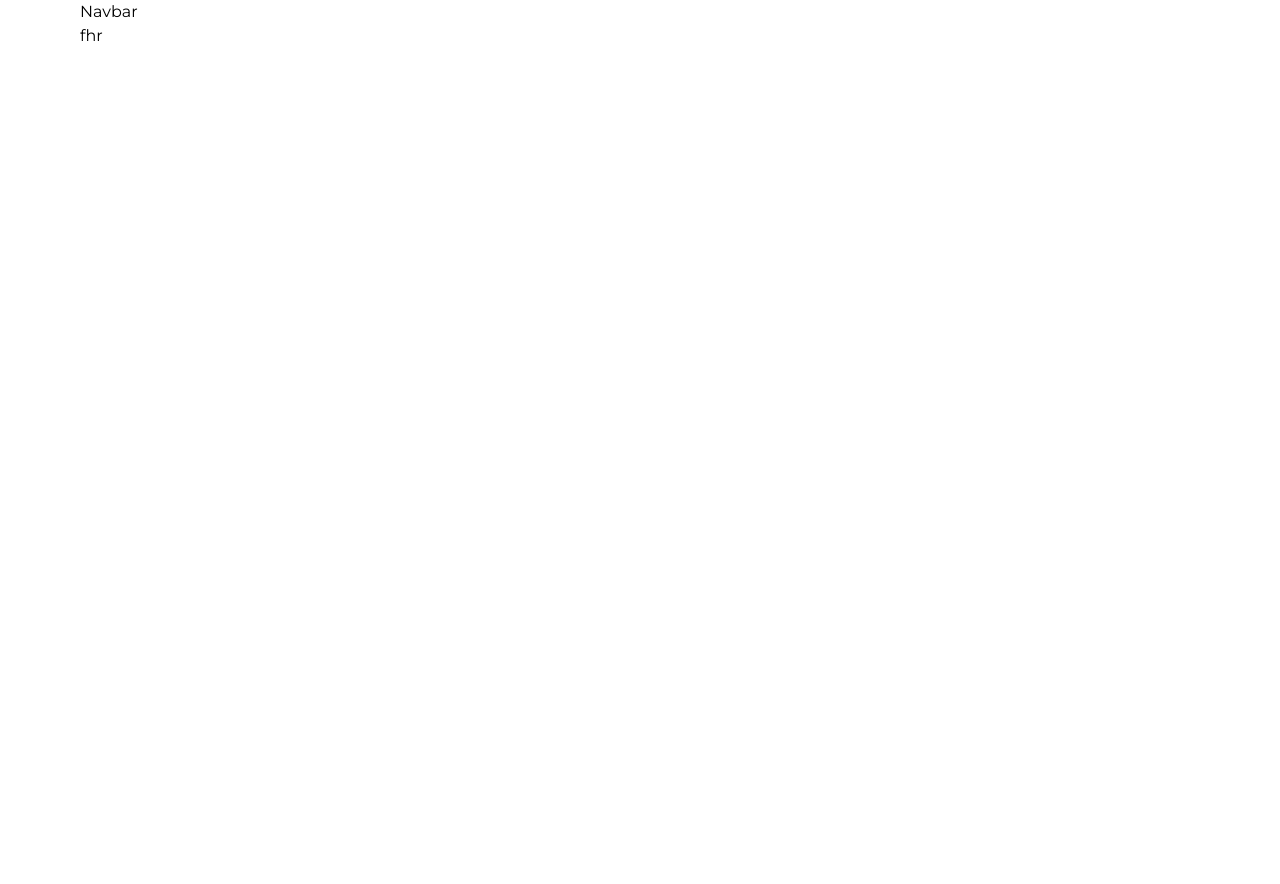
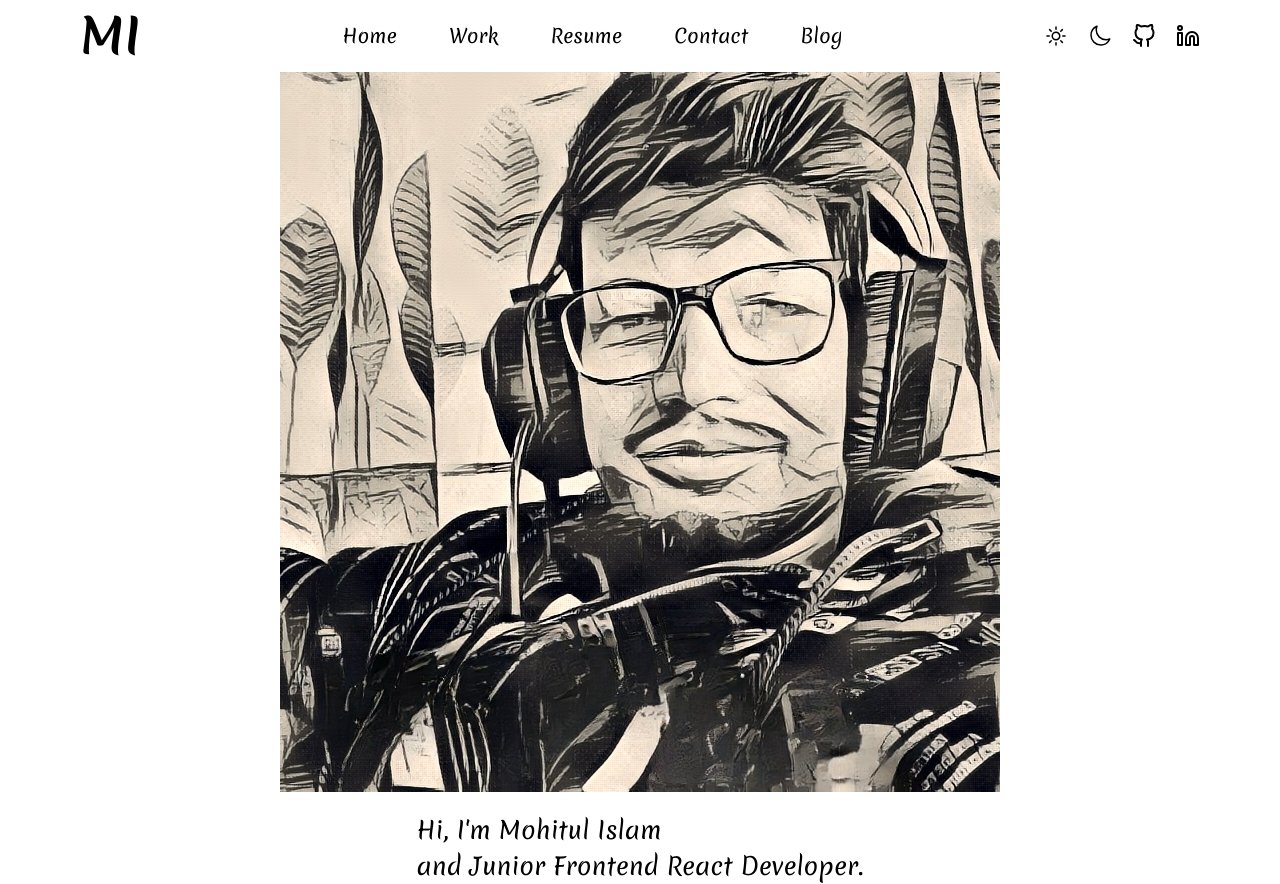
Before and after one commit to mohit838/Mohitul-Islam-Frontend, a Next.js app in the folder client/: page / in a window 1280 px wide. Before the commit the page ends 800 px from the top, so only its background shows below. Built offline with nearby package versions, Linux system fonts and the light colour scheme.

Commit message:
working with hero section

```diff
--- a/client/src/app/globals.css
+++ b/client/src/app/globals.css
@@ -28,3 +28,43 @@ h1 {
   font-family: var(--title-fonts);
   font-size: var(--title-font-size);
 }
+
+p {
+  font-family: var(--body-fonts);
+  font-size: var(--font-size-base);
+}
+
+ul,
+li {
+  list-style: none;
+}
+
+a {
+  text-decoration: none;
+}
+
+.menuLinks > a:hover {
+  color: var(--primary-color);
+  background: var(--secondary-color);
+}
+
+.defaultTextlinkColor > a:hover {
+  color: var(--secondary-color);
+  transition: all 0.3s ease-out;
+}
+
+/* Profile Image Responsiveness */
+.image-container {
+  width: 100%;
+
+  > div {
+    position: unset !important;
+  }
+
+  .image {
+    object-fit: contain;
+    width: 100% !important;
+    position: relative !important;
+    height: unset !important;
+  }
+}
--- a/client/src/components/Common/Layouts/Navbar.jsx
+++ b/client/src/components/Common/Layouts/Navbar.jsx
@@ -1,5 +1,127 @@
 const Navbar = () => {
-  return <div>Navbar</div>;
+  return (
+    <div className="flex items-center justify-between gap-5">
+      {/* Logo */}
+      <div>
+        <h1 className="font-merienda font-bold text-[3rem] defaultTextlinkColor">
+          <a href={`${logoImg?.link}`}>{logoImg?.logoText}</a>
+        </h1>
+      </div>
+
+      {/* Navbar */}
+      <div className="">
+        <nav>
+          <ul className="flex items-center justify-between gap-5">
+            {menuItems?.map((item) => (
+              <li key={item?.id} className="menuLinks">
+                <a
+                  href={`${item?.link}`}
+                  className="px-4 py-2 font-merienda text-[1.2rem] rounded-lg transition-all ease-out"
+                >
+                  {item?.name}
+                </a>
+              </li>
+            ))}
+          </ul>
+        </nav>
+      </div>
+
+      {/* Social Icons */}
+      <div className="">
+        <nav>
+          <ul className="flex items-center justify-between gap-5">
+            <li className="">
+              <a href="#">
+                <svg
+                  xmlns="http://www.w3.org/2000/svg"
+                  fill="none"
+                  viewBox="0 0 24 24"
+                  strokeWidth={1.5}
+                  stroke="currentColor"
+                  className="w-6 h-6"
+                >
+                  <path
+                    strokeLinecap="round"
+                    strokeLinejoin="round"
+                    d="M12 3v2.25m6.364.386l-1.591 1.591M21 12h-2.25m-.386 6.364l-1.591-1.591M12 18.75V21m-4.773-4.227l-1.591 1.591M5.25 12H3m4.227-4.773L5.636 5.636M15.75 12a3.75 3.75 0 11-7.5 0 3.75 3.75 0 017.5 0z"
+                  />
+                </svg>
+              </a>
+            </li>
+            <li className="">
+              <a href="#">
+                <svg
+                  xmlns="http://www.w3.org/2000/svg"
+                  fill="none"
+                  viewBox="0 0 24 24"
+                  strokeWidth={1.5}
+                  stroke="currentColor"
+                  className="w-6 h-6"
+                >
+                  <path
+                    strokeLinecap="round"
+                    strokeLinejoin="round"
+                    d="M21.752 15.002A9.718 9.718 0 0118 15.75c-5.385 0-9.75-4.365-9.75-9.75 0-1.33.266-2.597.748-3.752A9.753 9.753 0 003 11.25C3 16.635 7.365 21 12.75 21a9.753 9.753 0 009.002-5.998z"
+                  />
+                </svg>
+              </a>
+            </li>
+            <li className="defaultTextlinkColor">
+              <a href="#" className="">
+                <svg
+                  xmlns="http://www.w3.org/2000/svg"
+                  width="24"
+                  height="24"
+                  viewBox="0 0 24 24"
+                  fill="none"
+                  stroke="currentColor"
+                  strokeWidth="2"
+                  strokeLinecap="round"
+                  strokeLinejoin="round"
+                  className="feather feather-github"
+                >
+                  <path d="M9 19c-5 1.5-5-2.5-7-3m14 6v-3.87a3.37 3.37 0 0 0-.94-2.61c3.14-.35 6.44-1.54 6.44-7A5.44 5.44 0 0 0 20 4.77 5.07 5.07 0 0 0 19.91 1S18.73.65 16 2.48a13.38 13.38 0 0 0-7 0C6.27.65 5.09 1 5.09 1A5.07 5.07 0 0 0 5 4.77a5.44 5.44 0 0 0-1.5 3.78c0 5.42 3.3 6.61 6.44 7A3.37 3.37 0 0 0 9 18.13V22"></path>
+                </svg>
+              </a>
+            </li>
+            <li className="defaultTextlinkColor">
+              <a href="#" className="">
+                <svg
+                  xmlns="http://www.w3.org/2000/svg"
+                  width="24"
+                  height="24"
+                  viewBox="0 0 24 24"
+                  fill="none"
+                  stroke="currentColor"
+                  strokeWidth="2"
+                  strokeLinecap="round"
+                  strokeLinejoin="round"
+                  className="feather feather-linkedin"
+                >
+                  <path d="M16 8a6 6 0 0 1 6 6v7h-4v-7a2 2 0 0 0-2-2 2 2 0 0 0-2 2v7h-4v-7a6 6 0 0 1 6-6z"></path>
+                  <rect x="2" y="9" width="4" height="12"></rect>
+                  <circle cx="4" cy="4" r="2"></circle>
+                </svg>
+              </a>
+            </li>
+          </ul>
+        </nav>
+      </div>
+    </div>
+  );
 };
 
 export default Navbar;
+
+const logoImg = {
+  logoText: 'MI',
+  link: '/',
+};
+
+const menuItems = [
+  { id: 1, name: 'Home', link: '/#home' },
+  { id: 2, name: 'Work', link: '/#work' },
+  { id: 3, name: 'Resume', link: '/#resume' },
+  { id: 4, name: 'Contact', link: '/#contact' },
+  { id: 5, name: 'Blog', link: '/blog' },
+];
--- a/client/src/components/HomePage/HeroContent/HeroContent.jsx
+++ b/client/src/components/HomePage/HeroContent/HeroContent.jsx
@@ -1,11 +1,34 @@
-import Button from '@/components/Common/Buttons/Button';
+import Image from 'next/image';
 
 const HeroContent = () => {
   return (
-    <div>
-      <Button>fhr</Button>
+    <div className="flex flex-wrap items-center justify-center gap-5">
+      {/* Profile Image */}
+      <div>
+        <div className={'image-container'}>
+          <Image
+            src={`${profileImg?.imgSrc}`}
+            alt="mohitul-islam"
+            fill
+            priority
+            className={'image'}
+          />
+        </div>
+      </div>
+
+      {/* Profile Info */}
+      <div>
+        <h1>
+          Hi, I'm Mohitul Islam <br />
+          and Junior Frontend React Developer.
+        </h1>
+      </div>
     </div>
   );
 };
 
 export default HeroContent;
+
+const profileImg = {
+  imgSrc: '/profile/mohit.jpeg',
+};
```
